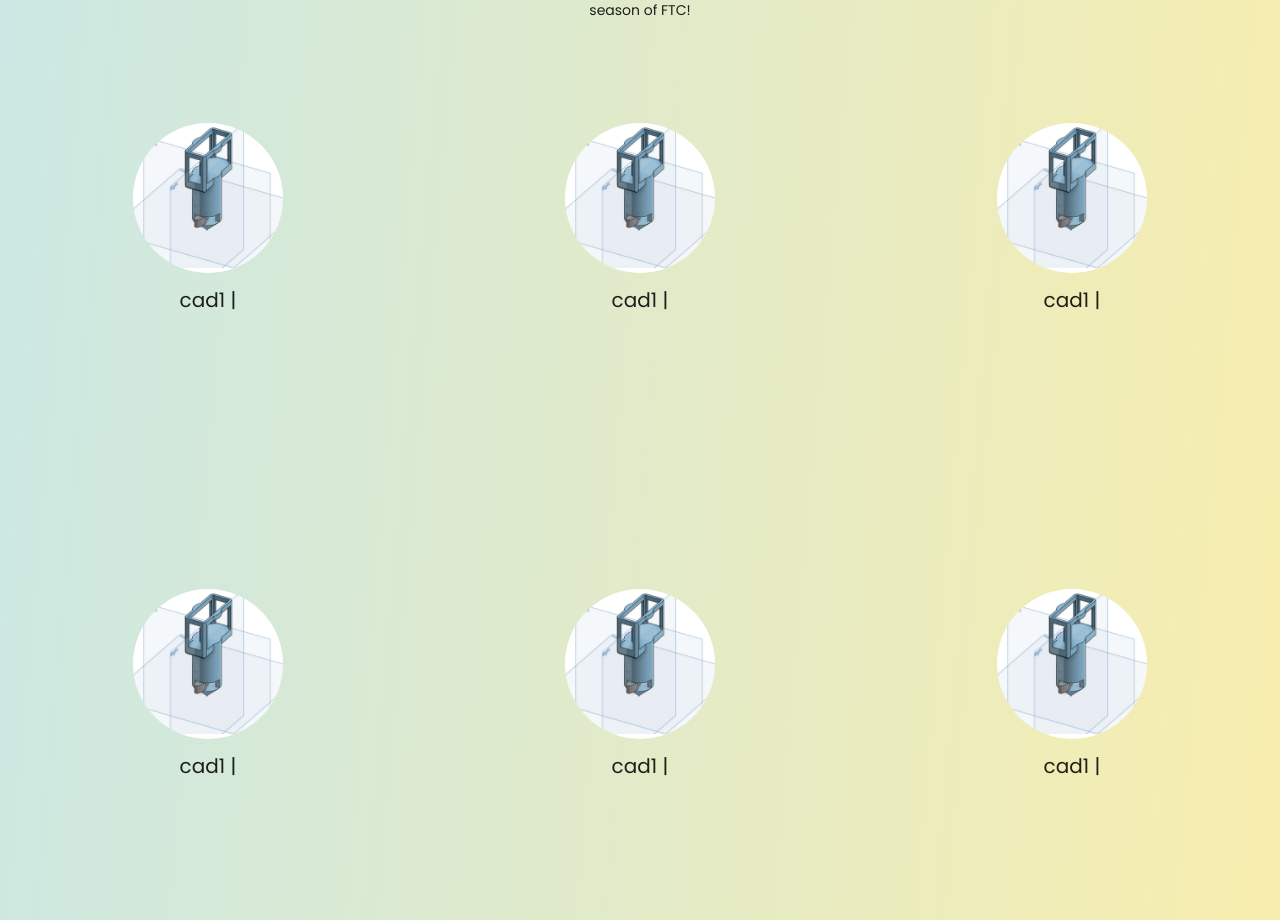
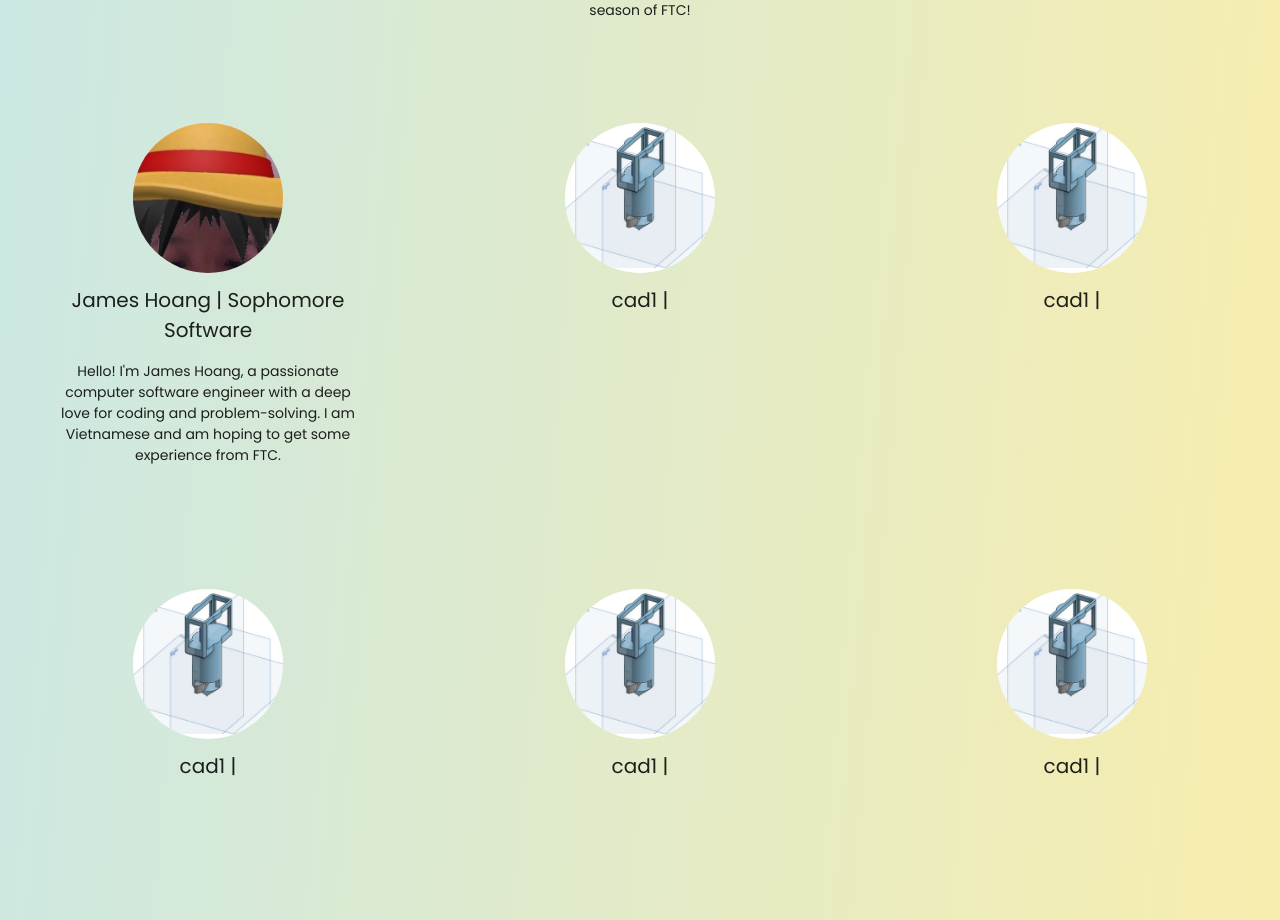
Before and after one commit to team-11898/website, a React (Create React App) app: page / in a window 1280 px wide. Shown: the part 3847-4767 px from the top of the page. Built offline with nearby package versions, Linux system fonts and the light colour scheme.

Commit message:
team page updates

```diff
--- a/public/index.html
+++ b/public/index.html
@@ -10,7 +10,6 @@
       content="Web site created using create-react-app"
     />
     <link rel="apple-touch-icon" href="%PUBLIC_URL%/logo192.png" />
-
     <!--
       manifest.json provides metadata used when your web app is installed on a
       user's mobile device or desktop. See https://developers.google.com/web/fundamentals/web-app-manifest/
--- a/src/components/teamInfo.js
+++ b/src/components/teamInfo.js
@@ -67,15 +67,17 @@ const teamInfo = [
 		name: "Ahmed Hirzallah",
 		grade: "Sophomore",
 		department: "Hardware",
-		description: "Hi my name is Ahmed and I am a sophomore who likes to build robots, so I felt like robotics was a good fit for me.",
+		description:
+			"Hi my name is Ahmed and I am a sophomore who likes to build robots, so I felt like robotics was a good fit for me.",
 		img: require("../assets/team/Ahmed Hirzallah.jpg"),
 	},
 	{
-		name: "cad1",
-		grade: "",
-		department: "",
-		description: "",
-		img: require("../assets/cad1.png"),
+		name: "James Hoang",
+		grade: "Sophomore",
+		department: "Software",
+		description:
+			"Hello! I'm James Hoang, a passionate computer software engineer with a deep love for coding and problem-solving. I am Vietnamese and am hoping to get some experience from FTC.",
+		img: require("../assets/team/James Hoang.jpeg"),
 	},
 	{
 		name: "cad1",
```
Also changed, not shown: src/assets/team/James Hoang.jpeg (added).
